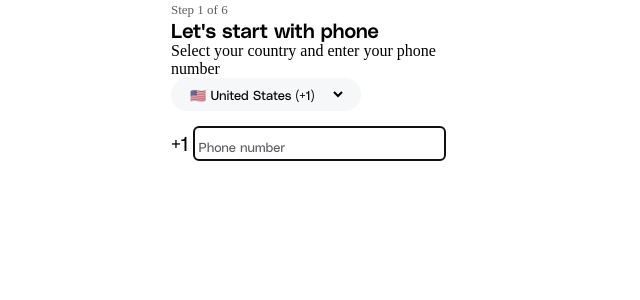
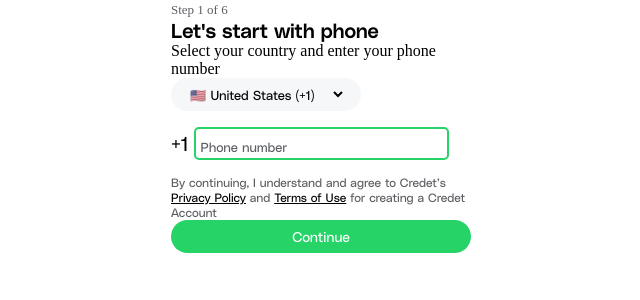
Before and after one commit to Rookid19/Web-Mobile-Signup-Form, a React (Create React App) app: page / in a window 1280 px wide. Shown: the top 300 px of the page, without its empty margins (319-959 px from the left). Built offline with nearby package versions, Linux system fonts and the light colour scheme.

Commit message:
terms and polices

```diff
--- a/src/App.css
+++ b/src/App.css
@@ -14,6 +14,12 @@
   font-size: 13px;
   align-self: center;
 }
+
+.custom-input:focus {
+  outline: none !important;
+  border: 2px solid var(--credet-green);
+}
+
 .App {
   display: flex;
   align-self: center;
@@ -43,6 +49,7 @@
   font-size: 20px;
   font-family: "polysans-regular";
   padding-left: 20px;
+  border-color: red;
 }
 .dropdown-input {
   height: 33px;
@@ -60,3 +67,23 @@
   font-size: 20px;
   margin-right: 5px;
 }
+.button {
+  height: 33px;
+  width: 100%;
+  border-radius: 20px;
+  border: none;
+  cursor: pointer;
+  font-size: 14px;
+  color: var(--credet-white);
+  background-color: var(--credet-green);
+  font-family: "polysans-regular";
+}
+.terms {
+  font-size: 12px;
+  font-family: "polysans-regular";
+  color: var(--credet-grey);
+  line-height: 15px;
+}
+.terms > u {
+  color: var(--credet-black);
+}
--- /dev/null
+++ b/src/components/CustomButton/CustomButton.jsx
@@ -0,0 +1,7 @@
+import React from "react";
+
+function CustomButton() {
+  return <button className="button">Continue</button>;
+}
+
+export default CustomButton;
--- a/src/components/Phone/Phone.jsx
+++ b/src/components/Phone/Phone.jsx
@@ -1,5 +1,6 @@
 import React, { useEffect, useState } from "react";
 import useForm from "../../hooks/useForm";
+import CustomButton from "../CustomButton/CustomButton";
 import CustomInput from "../CustomInput/CustomInput";
 import "./Phone.css";
 
@@ -58,6 +59,11 @@
           maxLength={countryCode === "+1" ? 10 : 9}
         />
       </div>
+      <div className="terms">
+        By continuing, I understand and agree to Credet’s <u>Privacy Policy</u>{" "}
+        and <u>Terms of Use</u> for creating a Credet Account
+      </div>
+      <CustomButton />
     </div>
   );
 }
```
